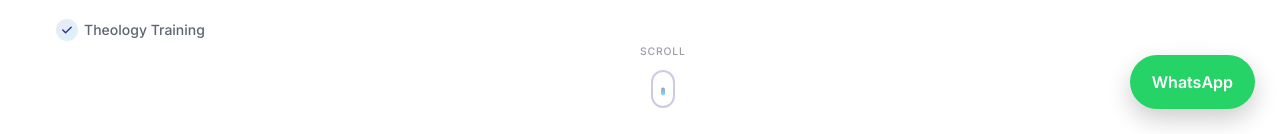
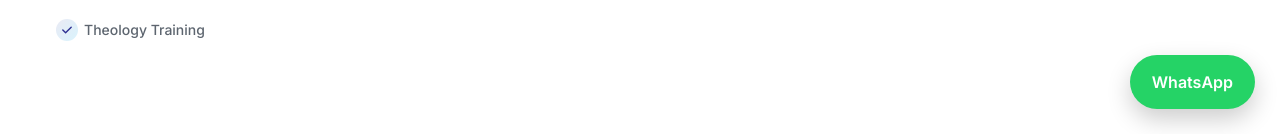
Before and after one commit to 040428/dr-senhle-website, a React (Vite) app: page / in a window 1280 px wide. Shown: the part 666-800 px from the top of the page. Built offline with nearby package versions, Linux system fonts and the light colour scheme.

Commit message:
feat: Restructure Website Navigation
Co-authored-by: traeagent <traeagent@users.noreply.github.com>

```diff
--- a/src/components/Hero.jsx
+++ b/src/components/Hero.jsx
@@ -44,64 +44,6 @@ const buttonVariants = {
     transition: { duration: 0.5, delay: 0.5 + i * 0.12, ease: 'easeOut' },
   }),
 };
-
-function ScrollIndicator() {
-  return (
-    <MotionBox
-      initial={{ opacity: 0, y: 10 }}
-      animate={{ opacity: 1, y: 0 }}
-      transition={{ delay: 1.8, duration: 0.6 }}
-      sx={{
-        position: 'absolute',
-        bottom: { xs: 24, md: 32 },
-        left: '50%',
-        transform: 'translateX(-50%)',
-        display: 'flex',
-        flexDirection: 'column',
-        alignItems: 'center',
-        gap: 0.5,
-        zIndex: 2,
-      }}
-    >
-      <Typography
-        variant="caption"
-        sx={{
-          color: 'rgba(31, 41, 55, 0.45)',
-          fontWeight: 500,
-          letterSpacing: '0.08em',
-          textTransform: 'uppercase',
-          fontSize: '0.65rem',
-        }}
-      >
-        Scroll
-      </Typography>
-      <MotionBox
-        animate={{ y: [0, 8, 0] }}
-        transition={{ duration: 1.6, repeat: Infinity, ease: 'easeInOut' }}
-        sx={{
-          width: 24,
-          height: 38,
-          borderRadius: 12,
-          border: '2px solid rgba(46, 49, 146, 0.25)',
-          display: 'flex',
-          justifyContent: 'center',
-          pt: 1,
-        }}
-      >
-        <MotionBox
-          animate={{ y: [0, 10, 0], opacity: [1, 0.3, 1] }}
-          transition={{ duration: 1.6, repeat: Infinity, ease: 'easeInOut' }}
-          sx={{
-            width: 4,
-            height: 8,
-            borderRadius: 2,
-            background: 'linear-gradient(180deg, #2E3192, #00AEEF)',
-          }}
-        />
-      </MotionBox>
-    </MotionBox>
-  );
-}
 
 function Hero() {
   return (
@@ -305,7 +247,6 @@ function Hero() {
         </Grid>
       </Container>
 
-      <ScrollIndicator />
     </Box>
   );
 }
```
